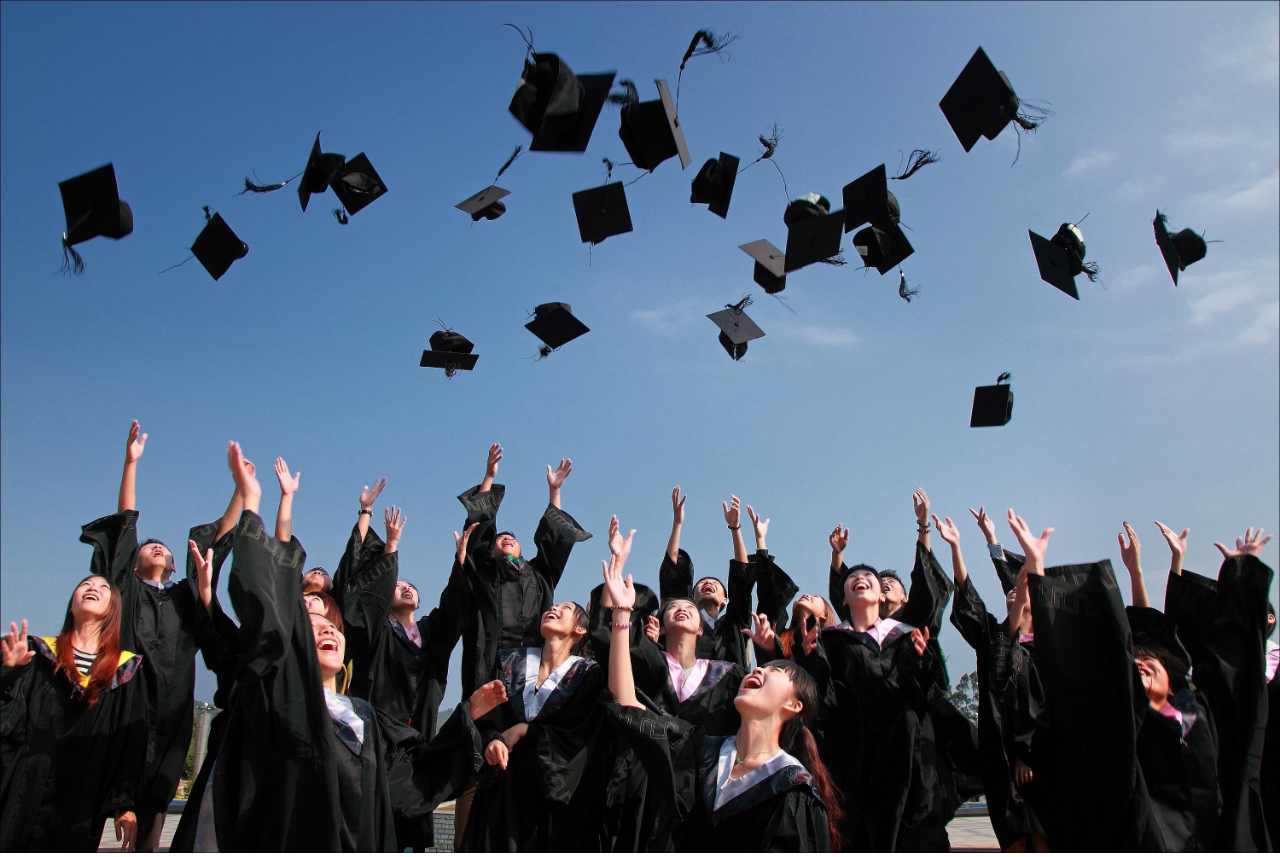
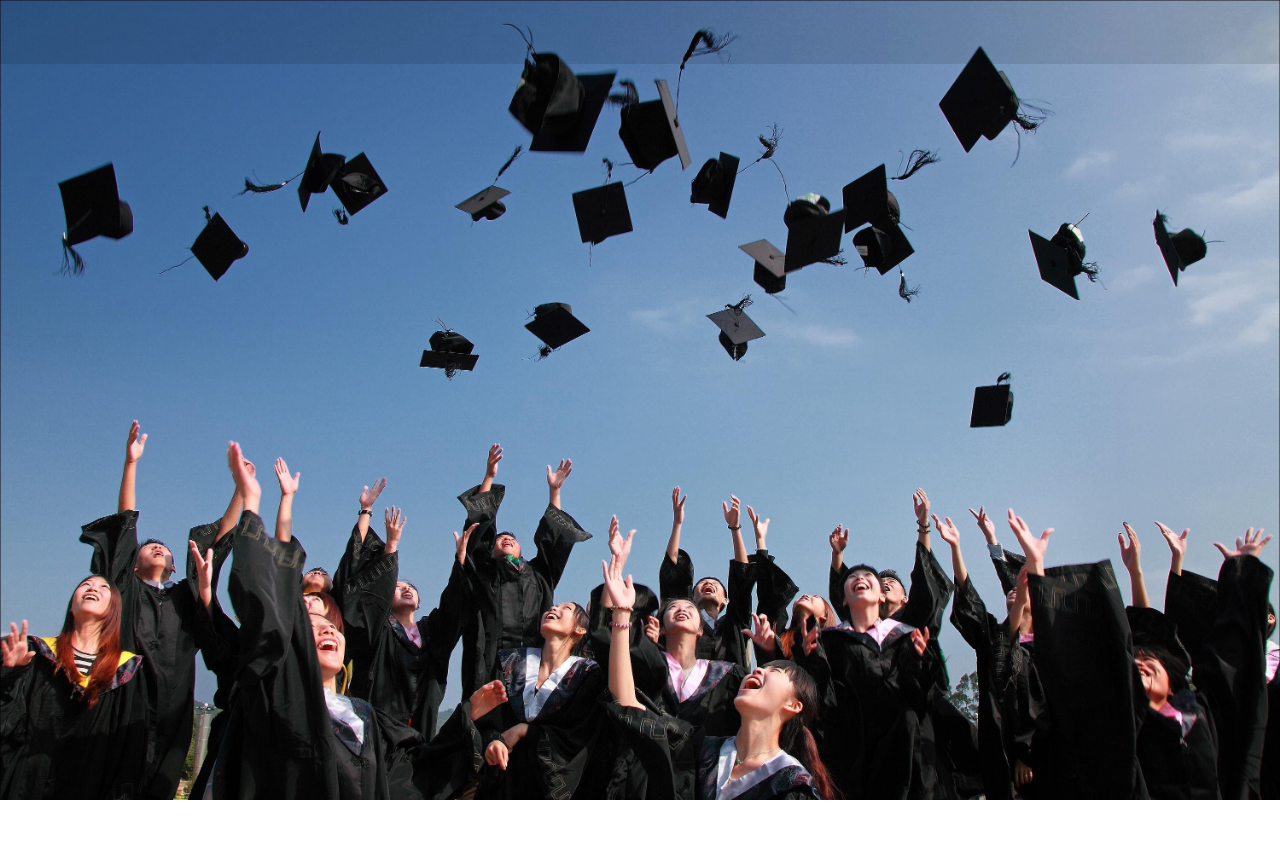
Before and after one commit to SubhamSengupta/The-app, a React app: page / in a window 1280 px wide. After the commit the page ends 800 px from the top, so only its background shows below. Built offline with nearby package versions, Linux system fonts and the light colour scheme.

Commit message:
Adds PageAppBar Component

```diff
--- a/package.json
+++ b/package.json
@@ -5,6 +5,7 @@
   "main": "index.js",
   "dependencies": {
     "@material-ui/core": "^3.5.1",
+    "npm": "^6.4.1",
     "prop-types": "^15.6.2",
     "react": "^16.6.3",
     "react-dom": "^16.6.3"
--- a/src/Components/BigBanner/index.js
+++ b/src/Components/BigBanner/index.js
@@ -3,19 +3,15 @@ import PropTypes from 'prop-types'
 
 import './style.css'
 
-const BigBanner = ({ src, alt }) => (
-  <div className='big-banner'>
-    <img src={src} alt={alt} />
-  </div>
+const BigBanner = ({ src }) => (
+  <div
+    className='big-banner'
+    style={{ backgroundImage: `url(${src})` }}
+  />
 )
-
-BigBanner.defaultProps = {
-  alt: 'banner_img',
-}
 
 BigBanner.propTypes = {
   src: PropTypes.string.isRequired,
-  alt: PropTypes.string,
 }
 
 export default BigBanner
--- a/src/Components/BigBanner/style.css
+++ b/src/Components/BigBanner/style.css
@@ -1,3 +1,6 @@
-.big-banner img {
+.big-banner {
   width: 100%;
+  height: 100vh;
+  background-repeat: no-repeat;
+  background-size: cover;
 }
--- /dev/null
+++ b/src/Components/PageAppBar/index.js
@@ -0,0 +1,15 @@
+import React from 'react'
+import AppBar from '@material-ui/core/AppBar'
+import Toolbar from '@material-ui/core/Toolbar'
+
+import './style.css'
+
+const PageAppBar = () => (
+  <div className='page-app-bar'>
+    <AppBar className='page-app-bar-root'>
+      <Toolbar />
+    </AppBar>
+  </div>
+)
+
+export default PageAppBar
--- /dev/null
+++ b/src/Components/PageAppBar/style.css
@@ -0,0 +1,4 @@
+.page-app-bar-root {
+    background: rgba(0, 0, 0, 0.1) !important;
+    box-shadow: none !important;
+}
--- a/src/Pages/HomePage/index.js
+++ b/src/Pages/HomePage/index.js
@@ -1,11 +1,13 @@
 import React from 'react'
 import BigBanner from '../../Components/BigBanner'
+import PageAppBar from '../../Components/PageAppBar'
 
 import HomePageBanner from './assets/home_page_banner.jpg'
 
 const HomePage = () => (
   <div className='home-page'>
-    <BigBanner src={HomePageBanner} alt='home_page_banner' />
+    <BigBanner src={HomePageBanner} />
+    <PageAppBar />
   </div>
 )
 
```
Also changed, not shown: 1 other file.
